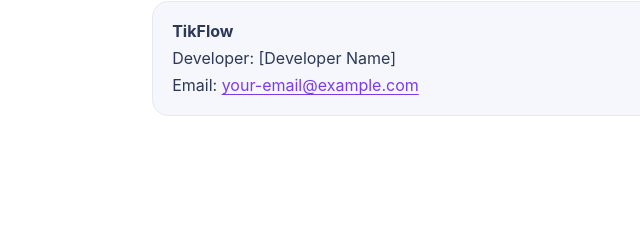
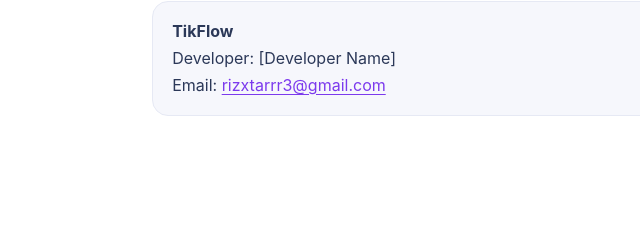
Before and after one commit to rizan3x-git/TikFlow, a plain HTML site: page privacy-policy.html in a window 1280 px wide. Shown: the part 5571-5811 px from the top of the page, 256-896 px from the left. Drawn offline with Linux system fonts and the light colour scheme.

Commit message:
Update privacy-policy.html

```diff
--- a/privacy-policy.html
+++ b/privacy-policy.html
@@ -178,7 +178,7 @@
         <h2><span class="num">15</span>Contact Us</h2>
         <p>If you have questions about this Privacy Policy or want to make a request, please contact:</p>
         <div class="callout">
-          <p><strong>TikFlow</strong><br>Developer: [Developer Name]<br>Email: <a href="mailto:your-email@example.com">your-email@example.com</a></p>
+          <p><strong>TikFlow</strong><br>Developer: [Developer Name]<br>Email: <a href="mailto:your-email@example.com">rizxtarrr3@gmail.com</a></p>
         </div>
       </section>
     </article>
```
